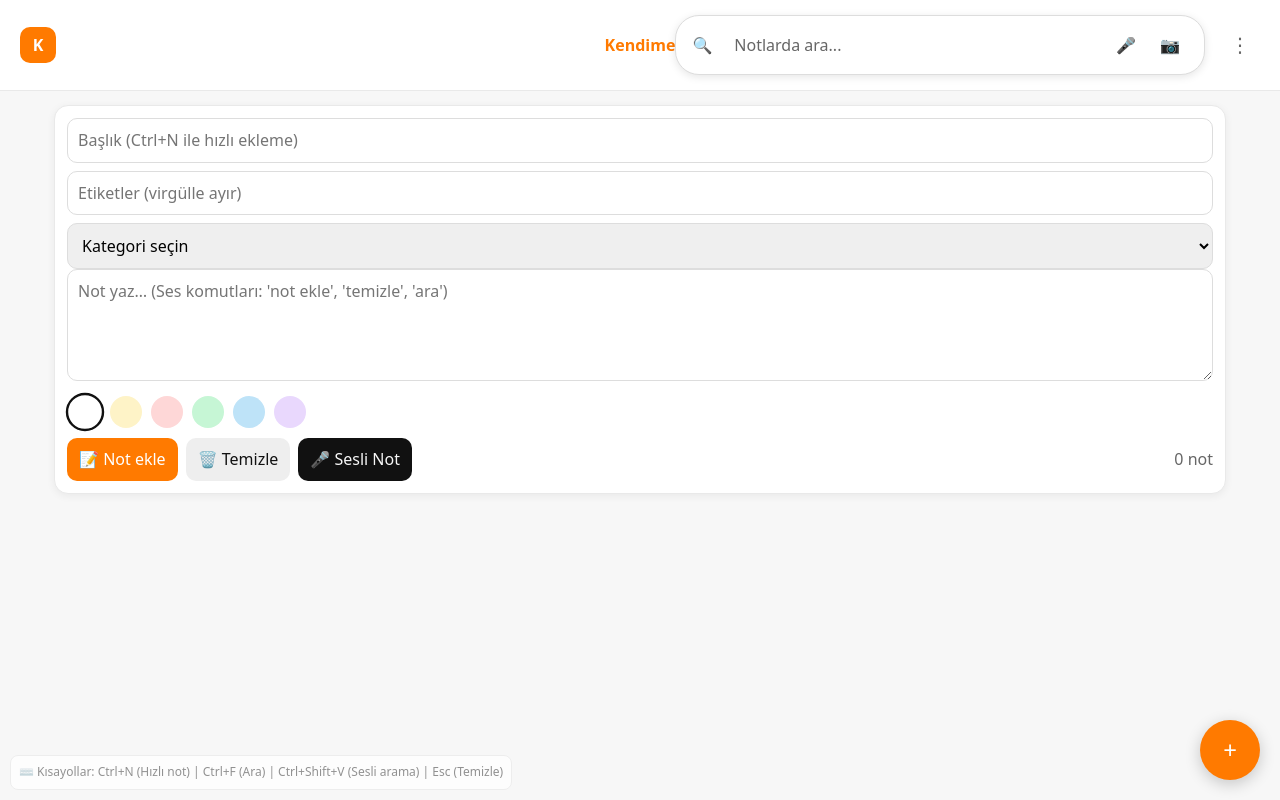
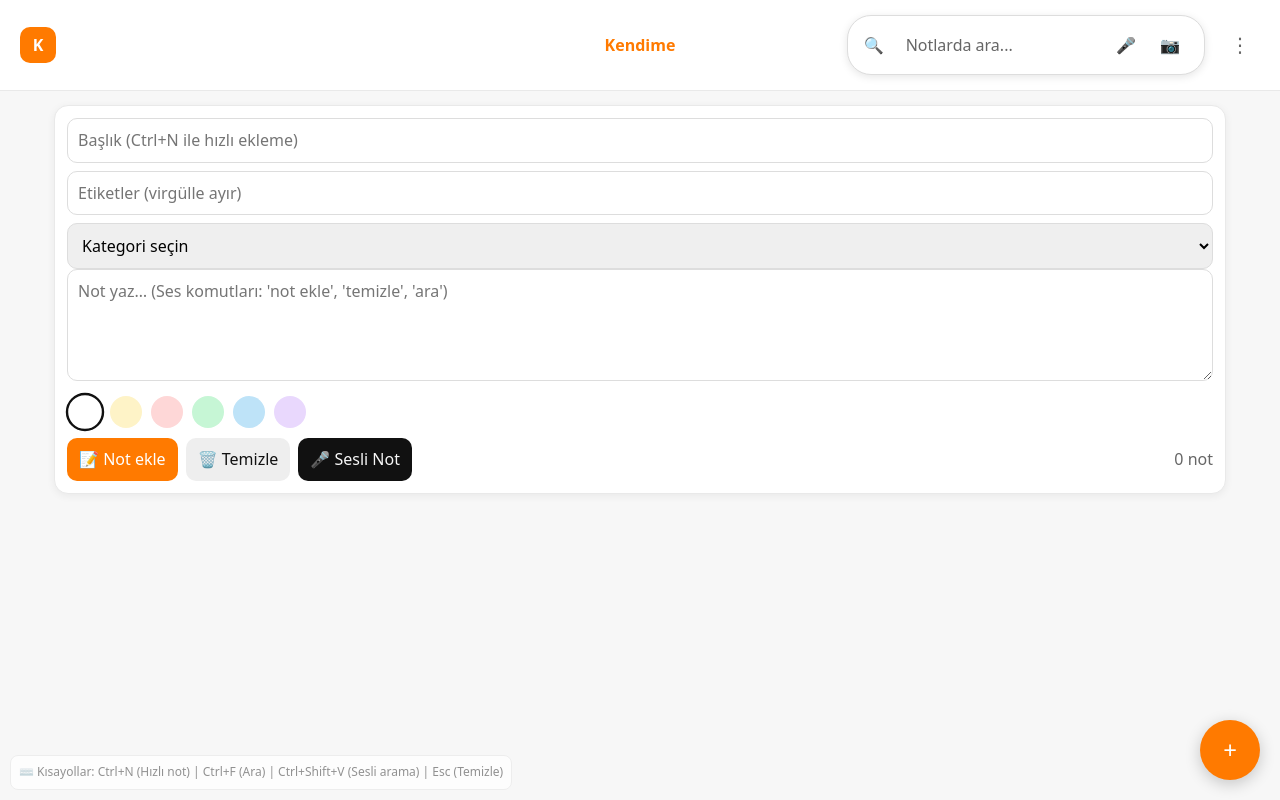
Before and after one commit to aliosmanbozovali/Kendime-test, a plain HTML site: page index.html in a window 1280 px wide. Drawn offline with Linux system fonts and the light colour scheme.

Commit message:
Assistant checkpoint: Başlık tam ortala
Assistant generated file changes:
- index.html: Başlık ortalama düzenlemesi, Mobil için ortalama düzenlemesi

---

User prompt:

baslık tam ortala

Replit-Commit-Author: Assistant
Replit-Commit-Session-Id: c0d8a141-f734-443a-975a-3470ebea1d2b

```diff
--- a/index.html
+++ b/index.html
@@ -28,9 +28,9 @@
 <style>
   :root{--accent:#ff7a00;--bg:#f7f7f7;--fg:#111;--card:#fff;--muted:#666;--border:#e9e9e9;--success:#10b981;--warning:#f59e0b;--danger:#ef4444}
   *{box-sizing:border-box} body{margin:0;font:16px/1.4 system-ui,Segoe UI,Roboto,Arial;background:var(--bg);color:var(--fg);transition:all 0.3s ease}
-  header{position:sticky;top:0;background:var(--card);border-bottom:1px solid var(--border);padding:15px 20px;display:grid;grid-template-columns:1fr auto 1fr;align-items:center;z-index:100;backdrop-filter:blur(10px)}
+  header{position:sticky;top:0;background:var(--card);border-bottom:1px solid var(--border);padding:15px 20px;display:grid;grid-template-columns:1fr 1fr 1fr;align-items:center;z-index:100;backdrop-filter:blur(10px)}
   .header-left{display:flex;justify-content:flex-start}
-  .header-center{display:flex;justify-content:center}
+  .header-center{display:flex;justify-content:center;text-align:center}
   .header-right{display:flex;justify-content:flex-end;gap:15px;align-items:center}
   .logo{width:36px;height:36px;border-radius:10px;background:var(--accent);color:#fff;display:grid;place-items:center;font-weight:700}
   .title{font-weight:700;color:var(--accent)}
@@ -123,6 +123,7 @@
     .card{padding:8px}
     .row{gap:4px}
     header{padding:10px;grid-template-columns:auto 1fr auto;gap:10px}
+    .header-center{text-align:center}
     .search{width:100%}
     .search-container{padding:10px 16px}
     .search input{font-size:16px}
```
